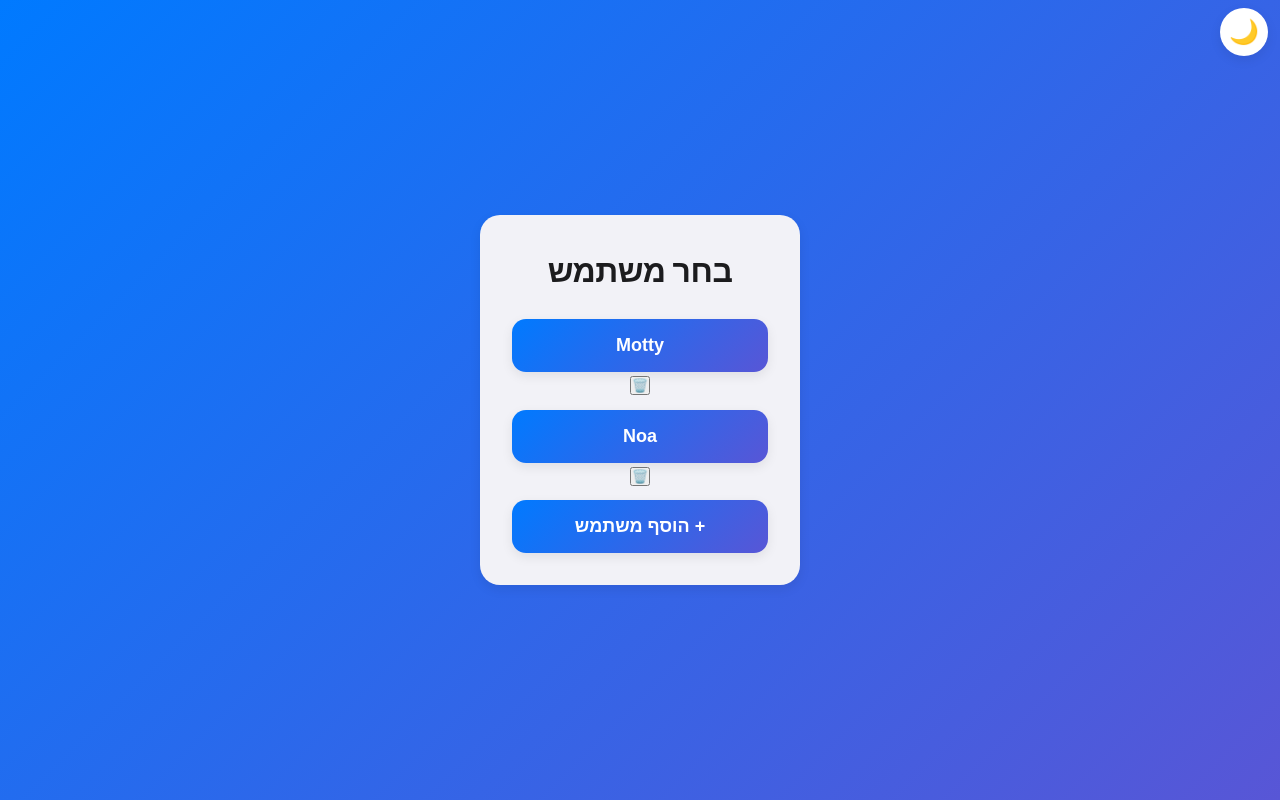
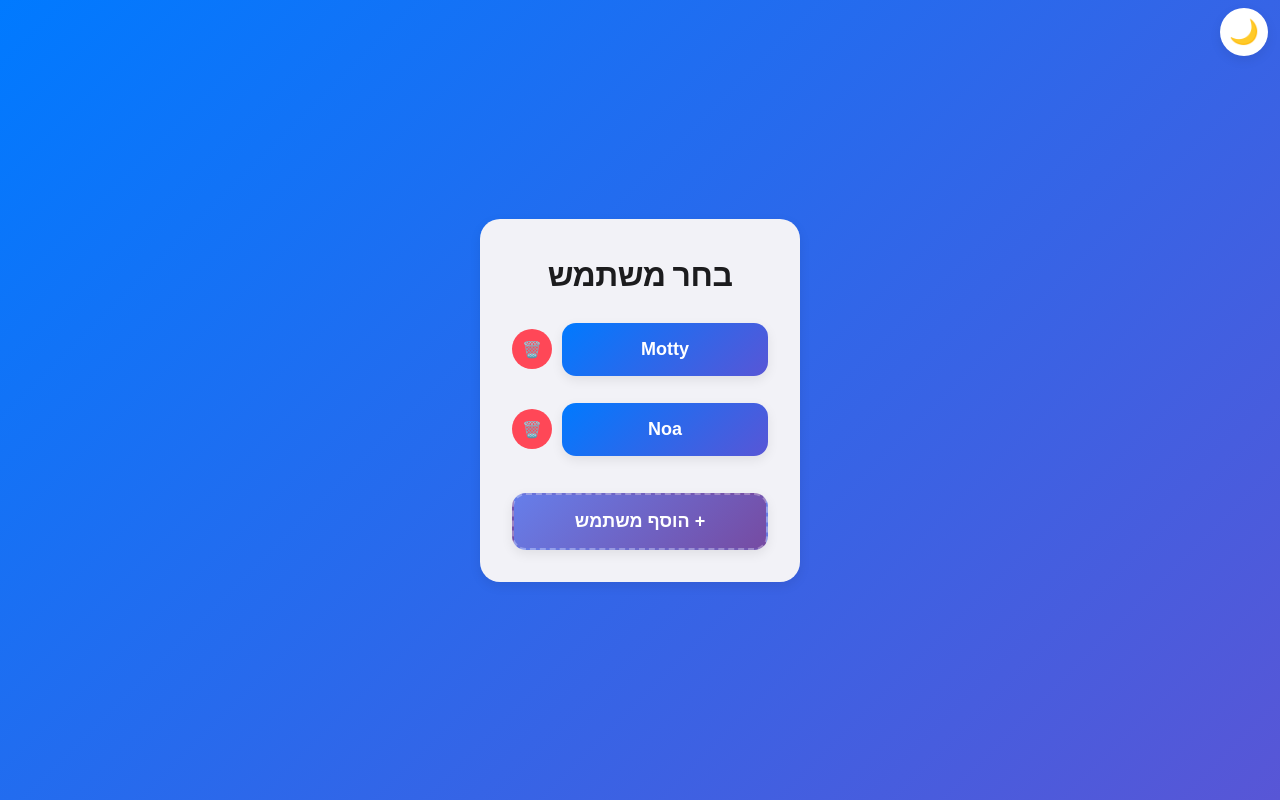
Before and after one commit to Motty-dev/perek-shira-40, a plain HTML site: page index.html in a window 1280 px wide. Drawn offline with Linux system fonts and the light colour scheme; no server answers.

Commit message:
Update style.css

```diff
--- a/style.css
+++ b/style.css
@@ -716,3 +716,52 @@ html, body, .container, .user-selection, .whatsapp-form, .sunset-countdown,
     box-shadow: var(--ios-shadow);
     transition: background 0.3s ease, box-shadow 0.3s ease;
 }
+
+.add-user-btn {
+    background: linear-gradient(135deg, #667eea 0%, #764ba2 100%);
+    border: 2px dashed rgba(255, 255, 255, 0.3);
+}
+
+.add-user-btn:hover {
+    background: linear-gradient(135deg, #764ba2 0%, #667eea 100%);
+    border-color: rgba(255, 255, 255, 0.5);
+    transform: translateY(-2px);
+}
+
+.user-item {
+    display: flex;
+    align-items: center;
+    gap: 10px;
+    margin-bottom: 15px;
+}
+
+.user-item .user-btn {
+    flex: 1;
+    margin-bottom: 0;
+}
+
+.delete-user-btn {
+    width: 40px;
+    height: 40px;
+    border-radius: 50%;
+    background: #ff4757;
+    color: white;
+    border: none;
+    font-size: 16px;
+    cursor: pointer;
+    transition: all 0.3s ease;
+    display: flex;
+    align-items: center;
+    justify-content: center;
+    margin: 0;
+}
+
+.delete-user-btn:hover {
+    background: #ff3742;
+    transform: scale(1.1);
+}
+
+.add-user-btn {
+    width: 100%;
+    margin-top: 10px;
+}
```
